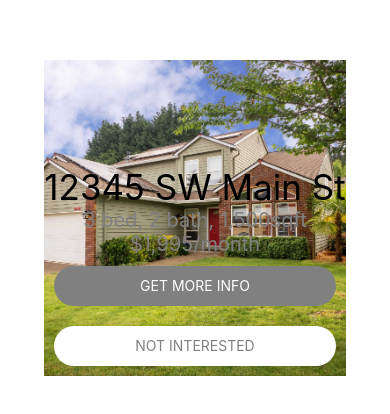
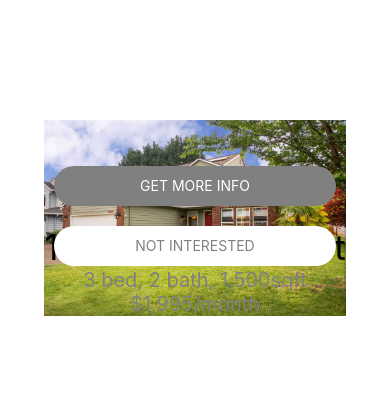
Before and after one commit to schradermade/RentalManager, a React Native app: screen / in a window 390 px wide. Shown: the part 204-618 px from the top of the page. Built offline with nearby package versions, Linux system fonts and the light colour scheme.

Commit message:
add buttonsContainer styling

```diff
--- a/components/HomeItem/styles.js
+++ b/components/HomeItem/styles.js
@@ -2,23 +2,28 @@ import { StyleSheet } from 'react-native';
 
 //declaring styles using StyleSheet.create
 const styles = StyleSheet.create({
+
   homeContainer: {
     width: '100%',
     height: '100%',
   },
+
   titles: {
     marginTop: '35%',
     width: '100%',
     alignItems: 'center',
   },
+
   title: {
     fontSize: 35,
     fontWeight: '400',
   },
+
   subtitle: {
     fontSize: 20,
     color: 'grey',
   },
+
   image: {
     width: '100%',
     height: '100%',
@@ -26,7 +31,15 @@ const styles = StyleSheet.create({
     resizeMode: 'cover',
     // position: absolute, so it doesnt push our component underneath
     position: 'absolute',
+  },
+
+  buttonsContainer: {
+    position: 'absolute',
+    bottom: 40,
+    width: '100%',
   }
+
+
 });
 
 export default styles;
```
